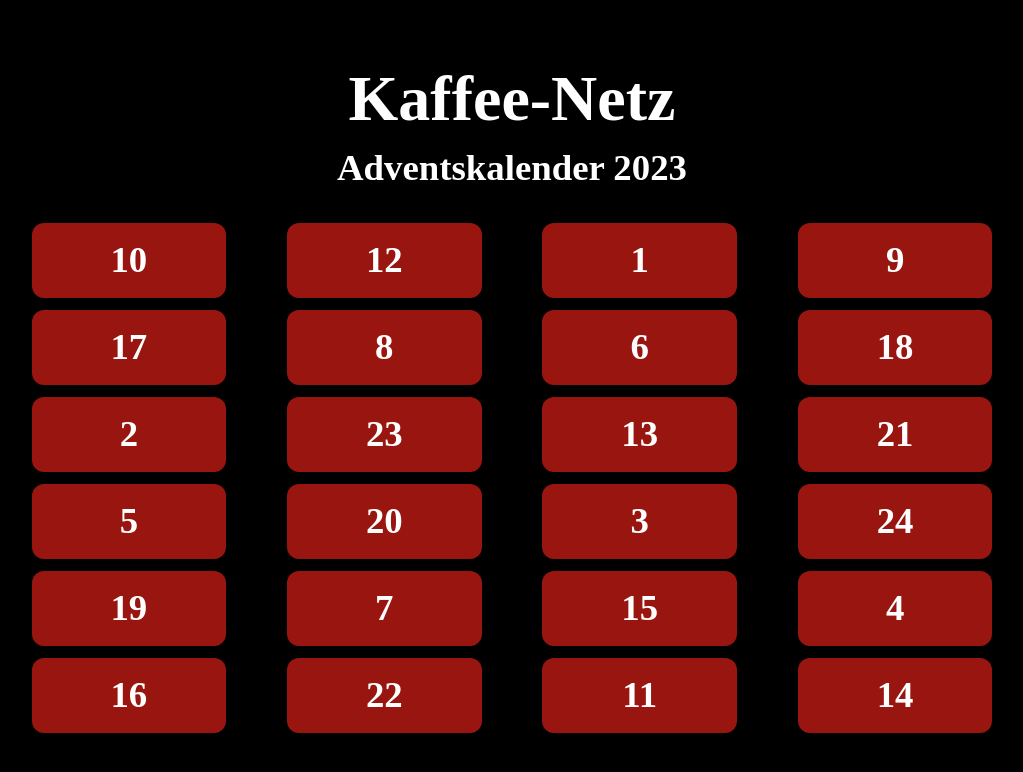
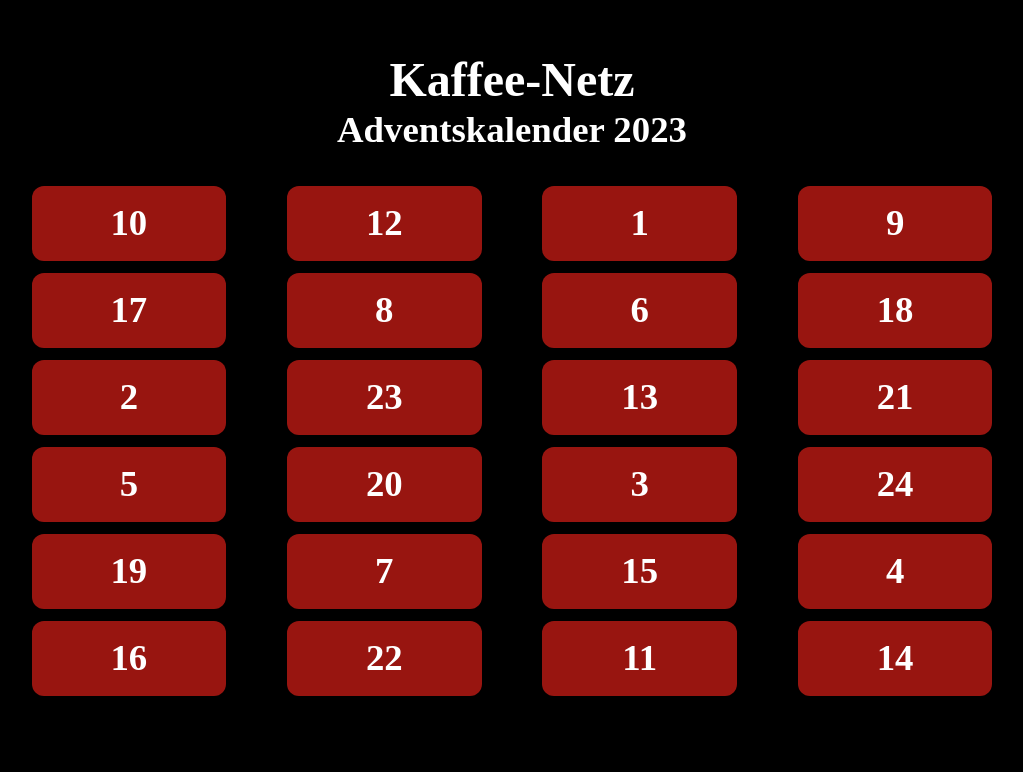
Before and after one commit to thssnm/adventskalender, a Next.js app: page / in a window 1280 px wide. Shown: the top 772 px of the page, without its empty margins (128-1151 px from the left). Built offline with nearby package versions, Linux system fonts and the light colour scheme.

Commit message:
anothers font size adjusting

```diff
--- a/components/Overlay.tsx
+++ b/components/Overlay.tsx
@@ -50,6 +50,7 @@
         style={{
           width: "80%",
           height: "70%",
+          maxWidth: 900,
           backgroundColor: "#828282cd",
           borderRadius: 12,
           padding: 24,
@@ -78,9 +79,9 @@
           >
             <svg
               xmlns="http://www.w3.org/2000/svg"
-              height="50px"
+              height="3rem"
               viewBox="0 0 24 24"
-              width="50px"
+              width="3rem"
               fill="#fff"
             >
               <path d="M0 0h24v24H0V0z" fill="none" />
--- a/components/numbers.ts
+++ b/components/numbers.ts
@@ -27,7 +27,7 @@
 export type CalendarItemType = {
   number: string | undefined;
   title?: string | undefined;
-  text?: string | undefined;
+  userName?: string | undefined;
   brewAdvices?: BrewAdvices | undefined;
   additionalInfos?: AdditionalInfos | undefined;
 };
@@ -38,21 +38,21 @@
   {
     number: "10",
   },
-  { number: "12", title: "title", text: "" },
+  { number: "12", title: "title", userName: "" },
   {
     number: "1",
     title: "title",
-    text: "Herzlich willkommen zum diesjährigen Adventskalender",
+    userName: "Herzlich willkommen zum diesjährigen Adventskalender",
   },
-  { number: "9", title: "title", text: "" },
-  { number: "17", title: "title", text: "" },
-  { number: "8", title: "title", text: "" },
-  { number: "6", title: "title", text: "" },
-  { number: "18", title: "title", text: "" },
+  { number: "9", title: "title", userName: "" },
+  { number: "17", title: "title", userName: "" },
+  { number: "8", title: "title", userName: "" },
+  { number: "6", title: "title", userName: "" },
+  { number: "18", title: "title", userName: "" },
   {
     number: "2",
     title: "title",
-    text: "",
+    userName: "",
     brewAdvices: {
       brewer: "Orea V3",
       grinding: "Comandante 19 Clicks",
@@ -74,24 +74,24 @@
       url: "https://www.cafemundus.com/products/athiopien-hambela?variant=46614488285508",
     },
   },
-  { number: "23", title: "title", text: "" },
-  { number: "13", title: "title", text: "" },
-  { number: "21", title: "title", text: "" },
-  { number: "5", title: "title", text: "" },
-  { number: "20", title: "title", text: "" },
-  { number: "3", title: "title", text: "" },
-  { number: "24", title: "title", text: "" },
-  { number: "19", title: "title", text: "" },
-  { number: "7", title: "title", text: "" },
-  { number: "15", title: "title", text: "" },
-  { number: "4", title: "title", text: "" },
-  { number: "16", title: "title", text: "" },
-  { number: "22", title: "title", text: "" },
-  { number: "11", title: "title", text: "" },
+  { number: "23", title: "title", userName: "" },
+  { number: "13", title: "title", userName: "" },
+  { number: "21", title: "title", userName: "" },
+  { number: "5", title: "title", userName: "" },
+  { number: "20", title: "title", userName: "" },
+  { number: "3", title: "title", userName: "" },
+  { number: "24", title: "title", userName: "" },
+  { number: "19", title: "title", userName: "" },
+  { number: "7", title: "title", userName: "" },
+  { number: "15", title: "title", userName: "" },
+  { number: "4", title: "title", userName: "" },
+  { number: "16", title: "title", userName: "" },
+  { number: "22", title: "title", userName: "" },
+  { number: "11", title: "title", userName: "" },
   {
     number: "14",
     title: "title",
-    text: "",
+    userName: "",
   },
 ];
 
@@ -100,7 +100,7 @@
 {
     number: "",
     title: "",
-    text: "",
+    userName: "",
     brewAdvices: {
       brewer: "",
       grinding: "",
--- a/pages/index.tsx
+++ b/pages/index.tsx
@@ -15,7 +15,12 @@
       <Head>
         <title>Kaffee Netz Adventskalender</title>
       </Head>
-      <main className={styles.main} style={{ height: "20vh" }}>
+      <main
+        className={styles.main}
+        style={{
+          height: "20vh",
+        }}
+      >
         {showSnow ? <Snowfall /> : null}
         {count > 9 && (
           <p style={{ position: "absolute", top: 0 }}>god mode activated!</p>
--- a/styles/globals.css
+++ b/styles/globals.css
@@ -11,45 +11,59 @@
   --fs-400: 2.3rem;
 }
 
-@media (min-width: 1200px) {
+@media (min-width: 320px) {
+  /* smartphones, iPhone, portrait 480x320 phones */
   :root {
-    --fs-xl: 4rem;
-    --fs-600: 2.3rem;
+    --fs-xl: 2rem;
+    --fs-600: 1.5rem;
+    --fs-400: 1rem;
+  }
+}
+@media (min-width: 481px) {
+  /* portrait e-readers (Nook/Kindle), smaller tablets @ 600 or @ 640 wide. */
+
+  :root {
+    --fs-xl: 2.3rem;
+    --fs-600: 1.7rem;
+    --fs-400: 1.3rem;
+  }
+}
+@media (min-width: 641px) {
+  /* portrait tablets, portrait iPad, landscape e-readers, landscape 800x480 or 854x480 phones */
+
+  :root {
+    --fs-xl: 2.5rem;
+    --fs-600: 1.9rem;
     --fs-400: 1.5rem;
   }
 }
+@media (min-width: 961px) {
+  /* tablet, landscape iPad, lo-res laptops ands desktops */
 
-@media (max-width: 1200px) {
+  :root {
+    --fs-xl: 3rem;
+    --fs-600: 2.3rem;
+    --fs-400: 1.3rem;
+  }
+}
+@media (min-width: 1025px) {
+  /* big landscape tablets, laptops, and desktops */
+
+  :root {
+    --fs-xl: 3rem;
+    --fs-600: 2.3rem;
+    --fs-400: 1.3rem;
+  }
+}
+/* hi-res laptops and desktops */
+/* @media (min-width: 1281px) {
+
   :root {
     --fs-xl: 5rem;
     --fs-600: 3rem;
     --fs-400: 2rem;
   }
-}
-
-@media (max-width: 1000px) {
-  :root {
-    --fs-xl: 2.2rem;
-    --fs-600: 1.8rem;
-    --fs-400: 1.6rem;
-  }
-}
-
-@media (max-width: 800px) {
-  :root {
-    --fs-xl: 2rem;
-    --fs-600: 1.6rem;
-    --fs-400: 1.4rem;
-  }
-}
-
-@media (max-width: 600px) {
-  :root {
-    --fs-xl: 1.8rem;
-    --fs-600: 1.4rem;
-    --fs-400: 1rem;
-  }
-}
+} */
 
 html {
   height: 100%;
```
Also changed, not shown: styles/Home.module.css (line endings or trailing spaces).
